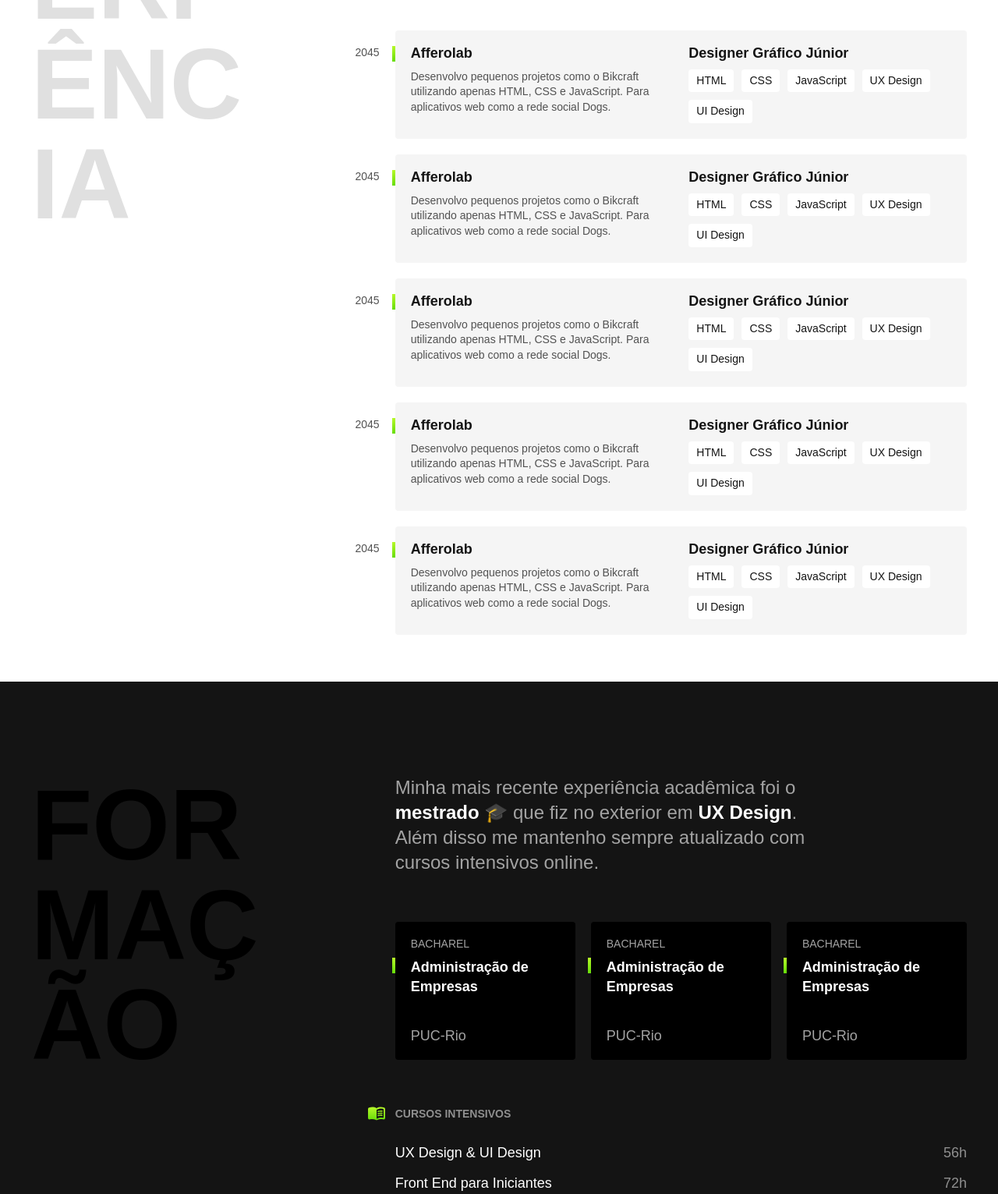
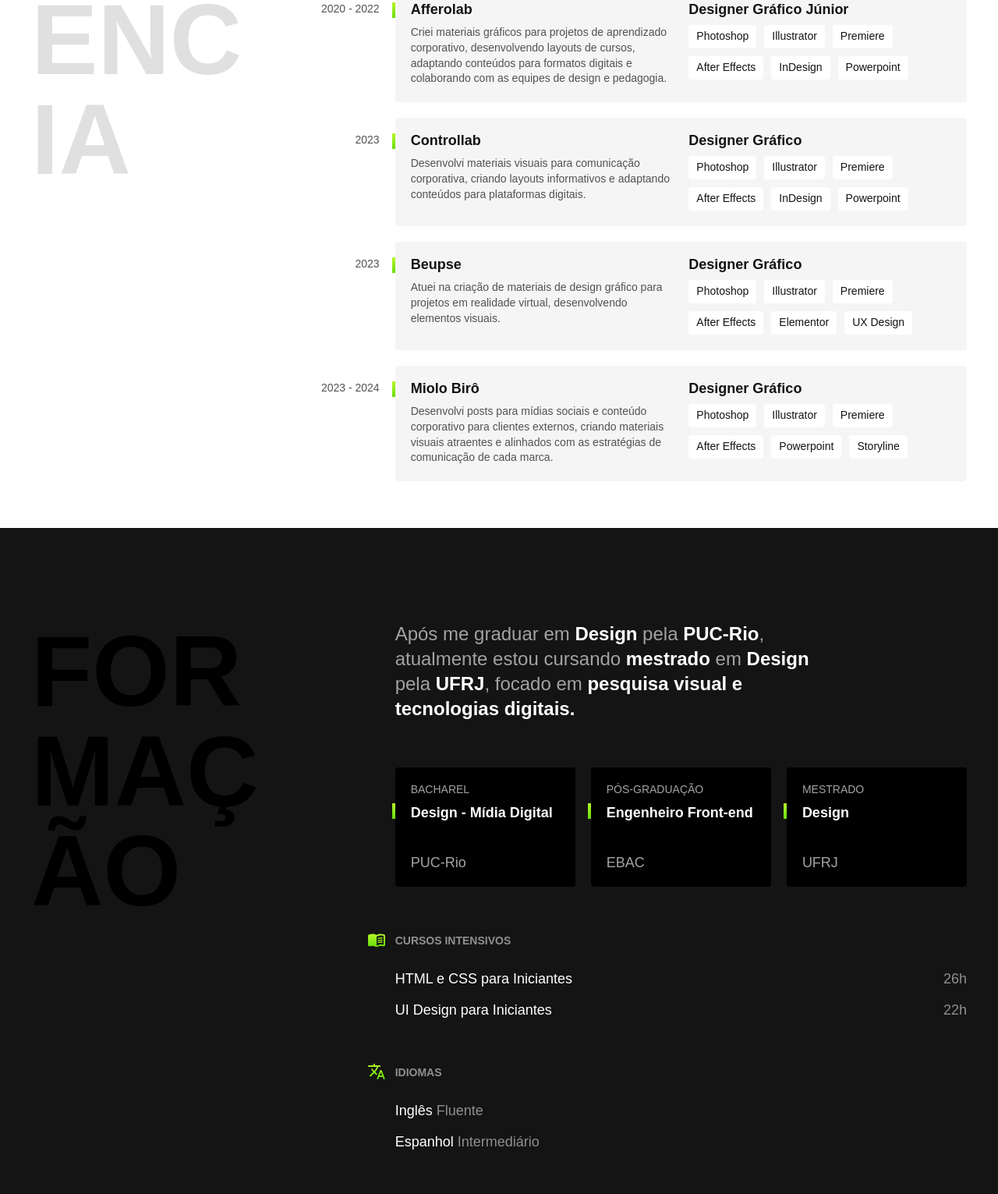
Before and after one commit to cidoliveira/cidoliveira.github.io, a plain HTML site: page index.html in a window 1280 px wide. Shown: the part 1040-2571 px from the top of the page at 78% size. Drawn offline with Linux system fonts and the light colour scheme.

Commit message:
atualização de informações

```diff
--- a/css/header.css
+++ b/css/header.css
@@ -1,6 +1,6 @@
 .header {
   max-width: 160vw;
-  padding: 5.3333vw 2.6667vw;
+  padding: 40px;
   margin: 0 auto;
   display: flex;
   justify-content: space-between;
--- a/index.html
+++ b/index.html
@@ -4,7 +4,7 @@
 <head>
   <meta charset="UTF-8">
   <meta name="viewport" content="width=device-width, initial-scale=1.0">
-  <link rel="stylesheet" href="css/style.min.css">
+  <link rel="stylesheet" href="css/style.css">
   <title>Cid Oliveira - Desenvolvedor e Designer</title>
   <meta name="description" content="Desenvolvedor Front End & UX/UI Designer localizado no Rio de Janeiro.">
 </head>
@@ -37,75 +37,67 @@
       <p class="experiencia_texto">Nos projetos que desenvolvo, foco em criar <strong>interfaces visuais</strong> e <strong>soluções digitais</strong> que valorizem a experiência do usuário. Trabalho com design responsivo e programação criativa, buscando unir estética e funcionalidade em cada projeto.</p>
 
       <div class="empresa">
-        <span class="empresa_ano">2045</span>
+        <span class="empresa_ano">2020 - 2022</span>
         <h3 class="empresa_titulo">Afferolab</h3>
         <span class="empresa_titulo">Designer Gráfico Júnior</span>
-        <p class="empresa_texto">Desenvolvo pequenos projetos como o Bikcraft utilizando apenas HTML, CSS e JavaScript. Para aplicativos web como a rede social Dogs.</p>
+        <p class="empresa_texto">Criei materiais gráficos para projetos de aprendizado corporativo, desenvolvendo layouts de cursos, adaptando conteúdos para formatos digitais e colaborando com as equipes de design e pedagogia.</p>
         <ul class="empresa_habilidades">
-          <li>HTML</li>
-          <li>CSS</li>
-          <li>JavaScript</li>
-          <li>UX Design</li>
-          <li>UI Design</li>
+          <li>Photoshop</li>
+          <li>Illustrator</li>
+          <li>Premiere</li>
+          <li>After Effects</li>
+          <li>InDesign</li>
+          <li>Powerpoint</li>
         </ul>
       </div>
 
       <div class="empresa">
-        <span class="empresa_ano">2045</span>
-        <h3 class="empresa_titulo">Afferolab</h3>
-        <span class="empresa_titulo">Designer Gráfico Júnior</span>
-        <p class="empresa_texto">Desenvolvo pequenos projetos como o Bikcraft utilizando apenas HTML, CSS e JavaScript. Para aplicativos web como a rede social Dogs.</p>
+        <span class="empresa_ano">2023</span>
+        <h3 class="empresa_titulo">Controllab</h3>
+        <span class="empresa_titulo">Designer Gráfico</span>
+        <p class="empresa_texto">Desenvolvi materiais visuais para comunicação corporativa, criando layouts informativos e adaptando conteúdos para plataformas digitais.
+
+        </p>
         <ul class="empresa_habilidades">
-          <li>HTML</li>
-          <li>CSS</li>
-          <li>JavaScript</li>
-          <li>UX Design</li>
-          <li>UI Design</li>
+          <li>Photoshop</li>
+          <li>Illustrator</li>
+          <li>Premiere</li>
+          <li>After Effects</li>
+          <li>InDesign</li>
+          <li>Powerpoint</li>
         </ul>
       </div>
 
       <div class="empresa">
-        <span class="empresa_ano">2045</span>
-        <h3 class="empresa_titulo">Afferolab</h3>
-        <span class="empresa_titulo">Designer Gráfico Júnior</span>
-        <p class="empresa_texto">Desenvolvo pequenos projetos como o Bikcraft utilizando apenas HTML, CSS e JavaScript. Para aplicativos web como a rede social Dogs.</p>
+        <span class="empresa_ano">2023</span>
+        <h3 class="empresa_titulo">Beupse</h3>
+        <span class="empresa_titulo">Designer Gráfico</span>
+        <p class="empresa_texto">Atuei na criação de materiais de design gráfico para projetos em realidade virtual, desenvolvendo elementos visuais.</p>
         <ul class="empresa_habilidades">
-          <li>HTML</li>
-          <li>CSS</li>
-          <li>JavaScript</li>
+          <li>Photoshop</li>
+          <li>Illustrator</li>
+          <li>Premiere</li>
+          <li>After Effects</li>
+          <li>Elementor</li>
           <li>UX Design</li>
-          <li>UI Design</li>
         </ul>
       </div>
 
       <div class="empresa">
-        <span class="empresa_ano">2045</span>
-        <h3 class="empresa_titulo">Afferolab</h3>
-        <span class="empresa_titulo">Designer Gráfico Júnior</span>
-        <p class="empresa_texto">Desenvolvo pequenos projetos como o Bikcraft utilizando apenas HTML, CSS e JavaScript. Para aplicativos web como a rede social Dogs.</p>
+        <span class="empresa_ano">2023 - 2024</span>
+        <h3 class="empresa_titulo">Miolo Birô</h3>
+        <span class="empresa_titulo">Designer Gráfico</span>
+        <p class="empresa_texto">Desenvolvi posts para mídias sociais e conteúdo corporativo para clientes externos, criando materiais visuais atraentes e alinhados com as estratégias de comunicação de cada marca.
+        </p>
         <ul class="empresa_habilidades">
-          <li>HTML</li>
-          <li>CSS</li>
-          <li>JavaScript</li>
-          <li>UX Design</li>
-          <li>UI Design</li>
+          <li>Photoshop</li>
+          <li>Illustrator</li>
+          <li>Premiere</li>
+          <li>After Effects</li>
+          <li>Powerpoint</li>
+          <li>Storyline</li>
         </ul>
       </div>
-
-      <div class="empresa">
-        <span class="empresa_ano">2045</span>
-        <h3 class="empresa_titulo">Afferolab</h3>
-        <span class="empresa_titulo">Designer Gráfico Júnior</span>
-        <p class="empresa_texto">Desenvolvo pequenos projetos como o Bikcraft utilizando apenas HTML, CSS e JavaScript. Para aplicativos web como a rede social Dogs.</p>
-        <ul class="empresa_habilidades">
-          <li>HTML</li>
-          <li>CSS</li>
-          <li>JavaScript</li>
-          <li>UX Design</li>
-          <li>UI Design</li>
-        </ul>
-      </div>
-
     </div>
   </section>
 
@@ -114,25 +106,27 @@
       <h2 class="subtitulo">Formação</h2>
 
       <div>
-        <p class="formacao_texto">Minha mais recente experiência acadêmica foi o <strong>mestrado</strong> 🎓 que fiz no exterior em <strong>UX Design</strong>. Além disso me mantenho sempre atualizado com cursos intensivos online.</p>
+        <p class="formacao_texto">Após me graduar em <strong>Design</strong> pela <strong> PUC-Rio</strong>, atualmente estou cursando <strong>mestrado</strong> em <strong> Design </strong> pela <strong>UFRJ</strong>, focado em <strong>pesquisa visual e tecnologias digitais.</strong>
+        </p>
 
         <ul class="faculdade_lista">
           <li class="faculdade">
             <span class="faculdade_tipo">Bacharel</span>
-            <h3 class="faculdade_curso">Administração de Empresas</h3>
+            <h3 class="faculdade_curso">Design - Mídia Digital</h3>
             <span class="faculdade_instituicao">PUC-Rio</span>
           </li>
 
           <li class="faculdade">
-            <span class="faculdade_tipo">Bacharel</span>
-            <h3 class="faculdade_curso">Administração de Empresas</h3>
-            <span class="faculdade_instituicao">PUC-Rio</span>
+            <span class="faculdade_tipo">Pós-Graduação</span>
+            <h3 class="faculdade_curso">Engenheiro
+              Front-end</h3>
+            <span class="faculdade_instituicao">EBAC</span>
           </li>
 
           <li class="faculdade">
-            <span class="faculdade_tipo">Bacharel</span>
-            <h3 class="faculdade_curso">Administração de Empresas</h3>
-            <span class="faculdade_instituicao">PUC-Rio</span>
+            <span class="faculdade_tipo">Mestrado</span>
+            <h3 class="faculdade_curso">Design</h3>
+            <span class="faculdade_instituicao">UFRJ</span>
           </li>
         </ul>
 
@@ -140,8 +134,8 @@
           <div class="cursos">
             <h3>Cursos Intensivos</h3>
             <ul>
-              <li>UX Design & UI Design <span>56h</span></li>
-              <li>Front End para Iniciantes <span>72h</span></li>
+              <li>HTML e CSS para Iniciantes <span>26h</span></li>
+              <li>UI Design para Iniciantes <span>22h</span></li>
             </ul>
           </div>
 
@@ -165,7 +159,7 @@
       <ul class="footer_contato">
         <li>alcides.angelo10@gmail.com</li>
         <li>+55 (21) 97283-5316</li>
-        <li><a href="">@cid.jpeg</a></li>
+        <li><a href="https://www.linkedin.com/in/cidoliveira1/">@cidoliveira1</a></li>
       </ul>
       <p class="footer_copy">Cid Oliveira. Alguns direitos reservados.</p>
     </div>
```
